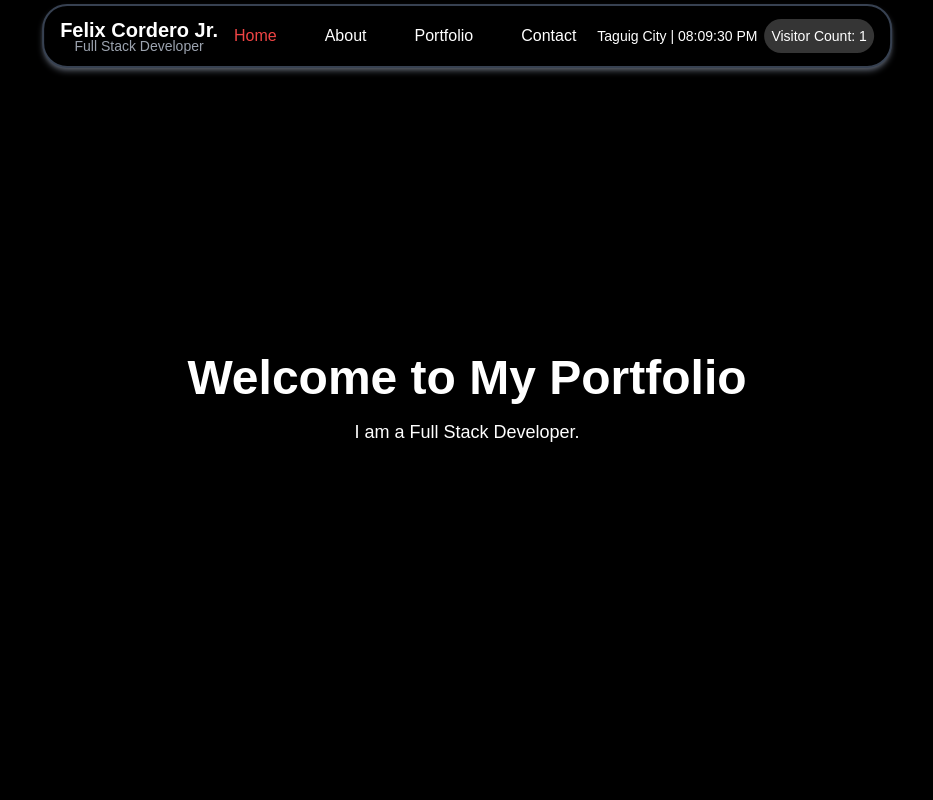
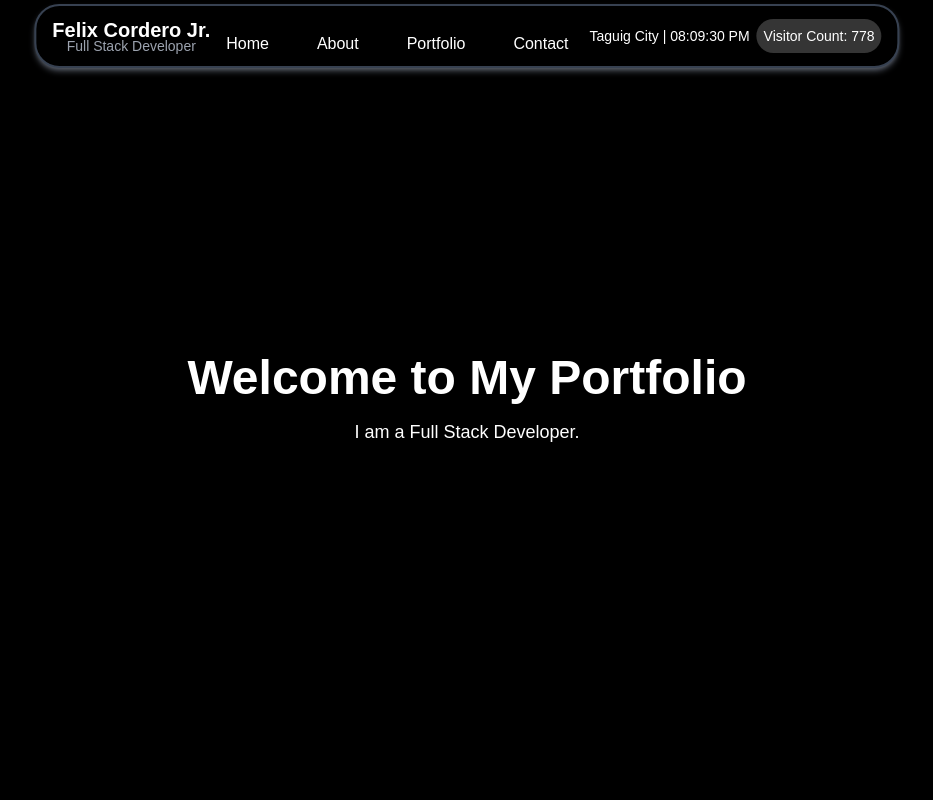
Before and after one commit to Felix-Cordero-Jr/Felix-Cordero-Jr., a Next.js app: page / in a window 1280 px wide. Shown: the top 800 px of the page, without its empty margins (173-1106 px from the left). Built offline with nearby package versions, Linux system fonts and the light colour scheme.

Commit message:
fixing bugs

```diff
--- a/src/app/components/Navbar.tsx
+++ b/src/app/components/Navbar.tsx
@@ -66,12 +66,12 @@ const Navbar: React.FC = () => {
         <div
           className={`${
             isMenuOpen ? 'block' : 'hidden'
-          } relative w-full bg-black md:static md:flex md:w-auto md:space-x-4`}
+          } absolute top-16 bg-black w-full md:static md:flex md:w-auto md:space-x-4 z-50 mt-4`}
         >
           <a
             href="#home"
             onClick={() => scrollToSection('home')}
-            className={`block px-4 py-2 md:inline-block ${
+            className={`block px-4 py-2 md:inline-block${
               activeSection === 'home' ? 'text-red-500' : 'hover:text-red-500'
             }`}
           >
--- a/src/app/components/VisitorCount.tsx
+++ b/src/app/components/VisitorCount.tsx
@@ -1,7 +1,7 @@
 import { useState, useEffect } from 'react';
 
 const VisitorCount = () => {
-    const [visitorCount, setVisitorCount] = useState<number>(0);
+    const [visitorCount, setVisitorCount] = useState<number>(777);
 
     // Increment the visitor count each time the component is rendered
     useEffect(() => {
```
